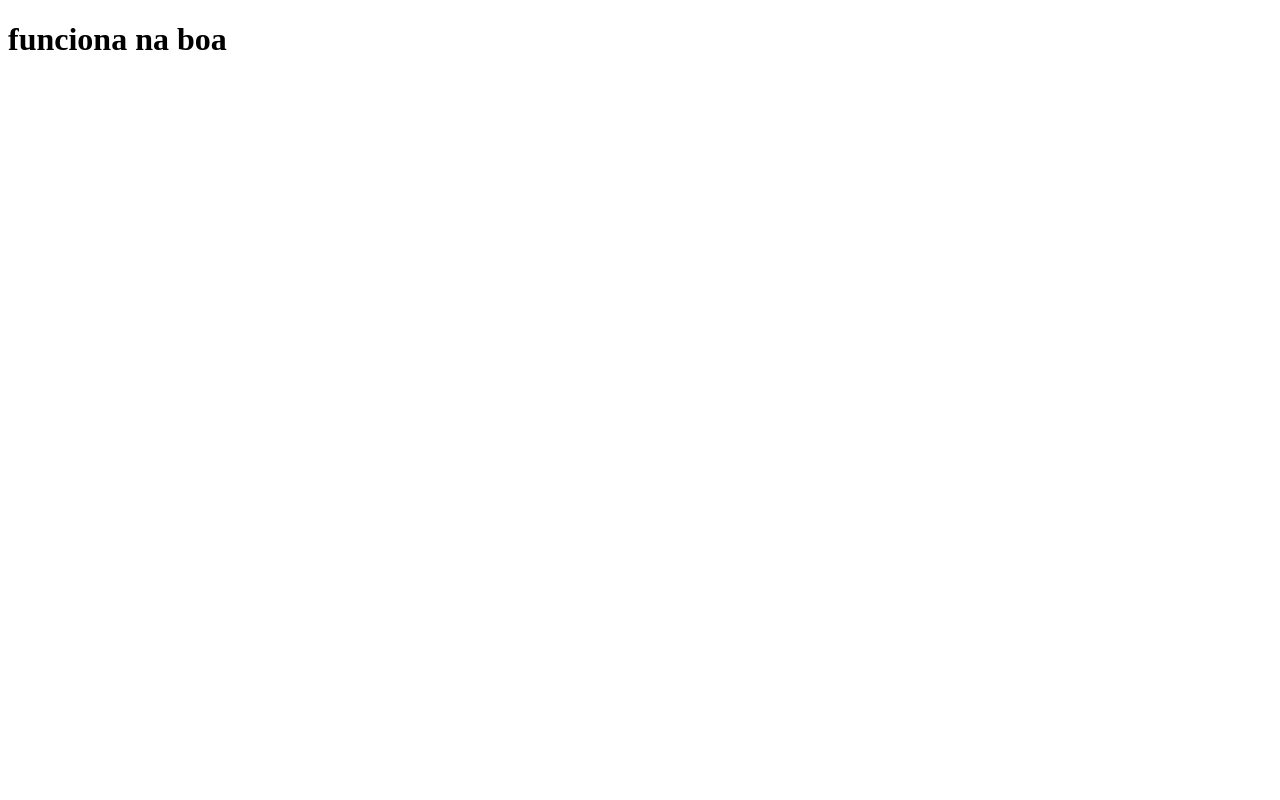
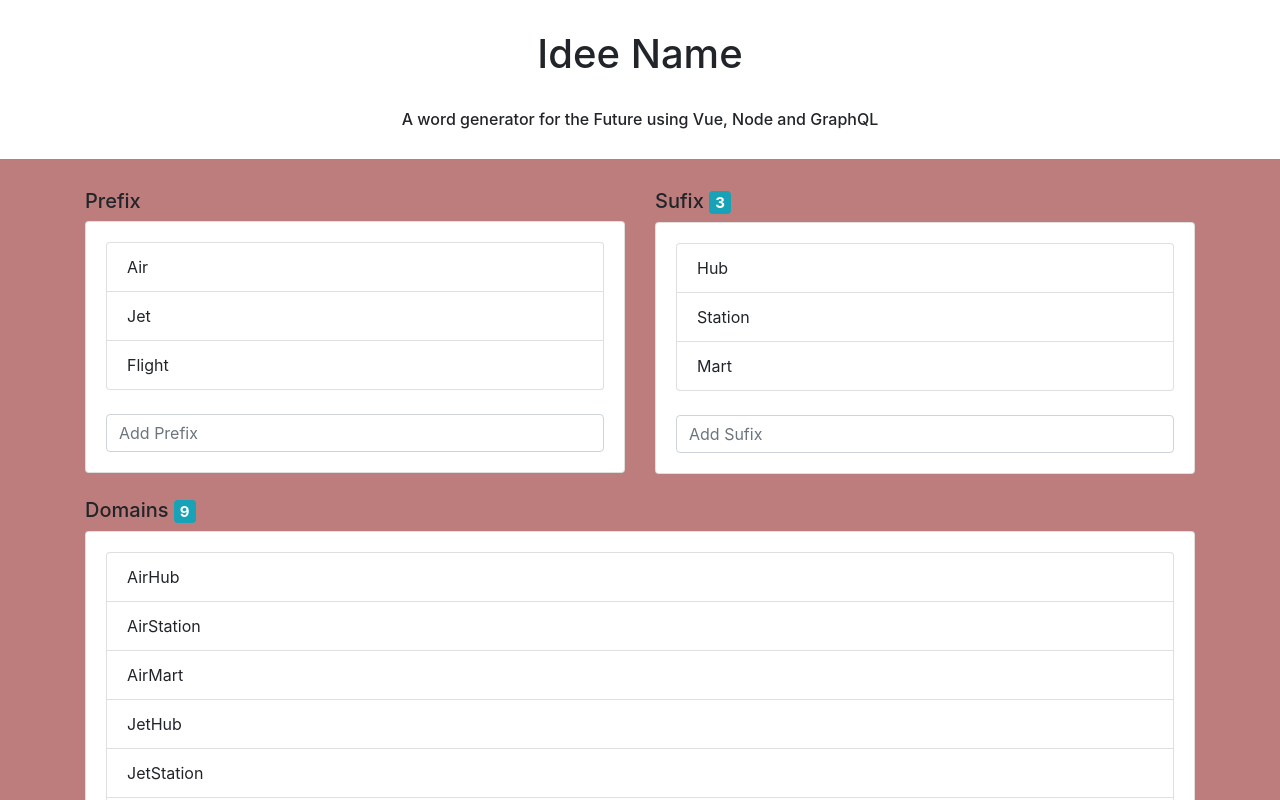
Before and after one commit to marcionitao/idee-names, a Vue app: page / in a window 1280 px wide. Shown: the top 800 px of the page. Built offline with nearby package versions, Linux system fonts and the light colour scheme.

Commit message:
define layout of home page

```diff
--- a/src/App.vue
+++ b/src/App.vue
@@ -1,16 +1,90 @@
 <template>
   <div>
-    <h1>funciona na boa</h1>
+    <div id="slogan" class="text-center">
+      <h1>Idee Name</h1>
+      <br>
+      <h6 class="text-secundary">A word generator for the Future using Vue, Node and GraphQL</h6>
+    </div>
+    <div id="main">
+      <div class="container">
+        <!-- 1 row -->
+        <div class="row">
+          <!-- 1ª columm -->
+          <div class="col-md">
+            <h5>Prefix <span class="badge badge-info">{{ prefixes.lenght }}</span></h5>
+            <div class="card">
+              <div class="card-body">
+                <!--List Prefix-->
+                <ul class="list-group">
+                  <li class="list-group-item" v-for="prefix in prefixes" v-bind:key="prefix">
+                    {{ prefix }}
+                  </li>
+                </ul>
+                <br>
+                <input class="form-control" type="text" placeholder="Add Prefix">
+              </div>
+            </div>
+          </div>
+           <!-- 2ª columm -->
+          <div class="col-md">
+            <h5>Sufix <span class="badge badge-info">{{ sufixes.length }}</span></h5>
+            <div class="card">
+              <div class="card-body">
+                <!--List Sufix-->
+                <ul class="list-group">
+                  <li class="list-group-item" v-for="sufix in sufixes" v-bind:key="sufix">
+                    {{ sufix }}
+                  </li>
+                </ul>
+                <br>
+                <input class="form-control" type="text" placeholder="Add Sufix">
+              </div>
+            </div>
+          </div>
+
+        </div>
+        <br>
+
+        <h5>Domains <span class="badge badge-info">{{ domains.length }}</span></h5>
+        <div class="card">
+          <div class="card-body">
+            <ul class="list-group">
+              <li class="list-group-item" v-for="domain in domains" v-bind:key="domain">
+                {{ domain }}
+              </li>
+            </ul>
+          </div>
+        </div>
+
+      </div>
+    </div>
   </div>
 </template>
 
 <script lang="ts">
-import Vue from 'vue';
-export default Vue.extend({
-  name: 'app',
-});
+  import Vue from 'vue';
+  import "bootstrap/dist/css/bootstrap.css"
+  import "font-awesome/css/font-awesome.css"
+
+  export default Vue.extend({
+    name: 'app',
+    data() {
+      return {
+        prefixes: ['Air', 'Jet', 'Flight'],
+        sufixes: ['Hub', 'Station', 'Mart'],
+        domains: ['AirHub', 'AirStation', 'AirMart', 'JetHub', 'JetStation', 'JetMart', 'FlightHub', 'FlightStation', 'FlightMart']
+      }
+    },
+  });
+
 </script>
 
-<style lang="scss" scoped>
-
+<style scoped>
+  #slogan {
+    margin: 30px 0 30px 0;
+  }
+  #main {
+    background-color: #be7d7d;
+    padding: 30px 0 30px 0;
+  }
 </style>
```
